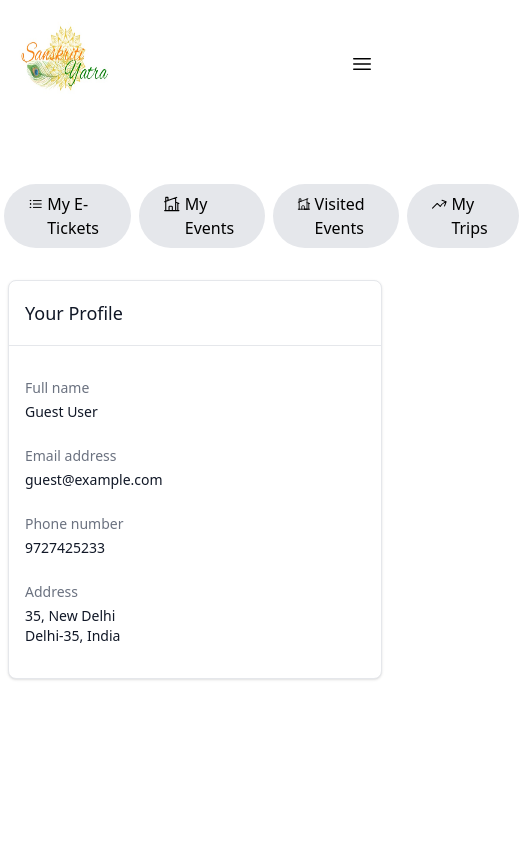
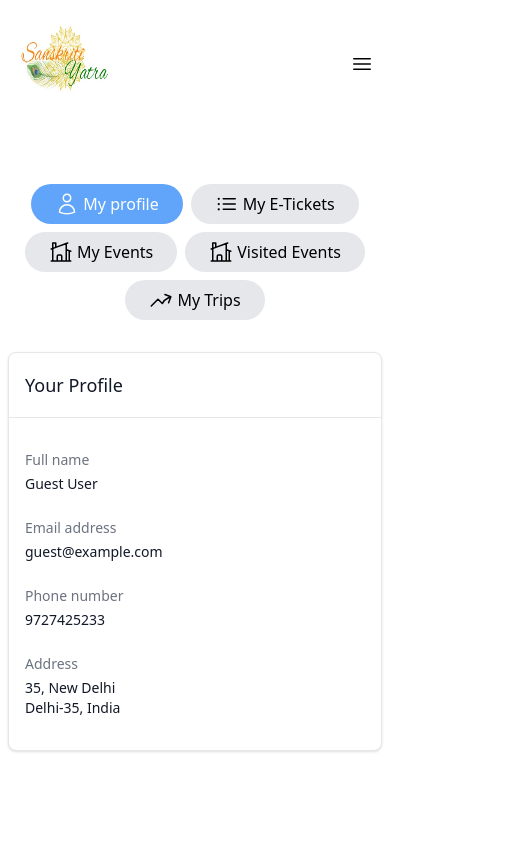
Before and after one commit to jeetender2003/Sanskriti-Yatra, a React (Vite) app: page /account in a window 390 px wide. Shown: the top 844 px of the page, 519 px wide, since content can reach past the window. Built offline with nearby package versions, Linux system fonts and the light colour scheme; no server answers.

Commit message:
Profile account nav fixed

```diff
--- a/src/components/AccountNav.jsx
+++ b/src/components/AccountNav.jsx
@@ -17,7 +17,7 @@ export default function AccountNav() {
     return classes;
   }
   return (
-    <nav className="w-full flex justify-center mt-8 gap-2 mb-8">
+    <nav className="w-full flex overflow-hidden hover:overflow-auto flex-wrap md:flex-nowrap justify-center mt-8 gap-2 mb-8">
       <Link className={linkClasses('profile')} to={'/account'}>
         <svg xmlns="http://www.w3.org/2000/svg" fill="none" viewBox="0 0 24 24" strokeWidth={1.5} stroke="currentColor" className="w-6 h-6">
           <path strokeLinecap="round" strokeLinejoin="round" d="M15.75 6a3.75 3.75 0 11-7.5 0 3.75 3.75 0 017.5 0zM4.501 20.118a7.5 7.5 0 0114.998 0A17.933 17.933 0 0112 21.75c-2.676 0-5.216-.584-7.499-1.632z" />
```
